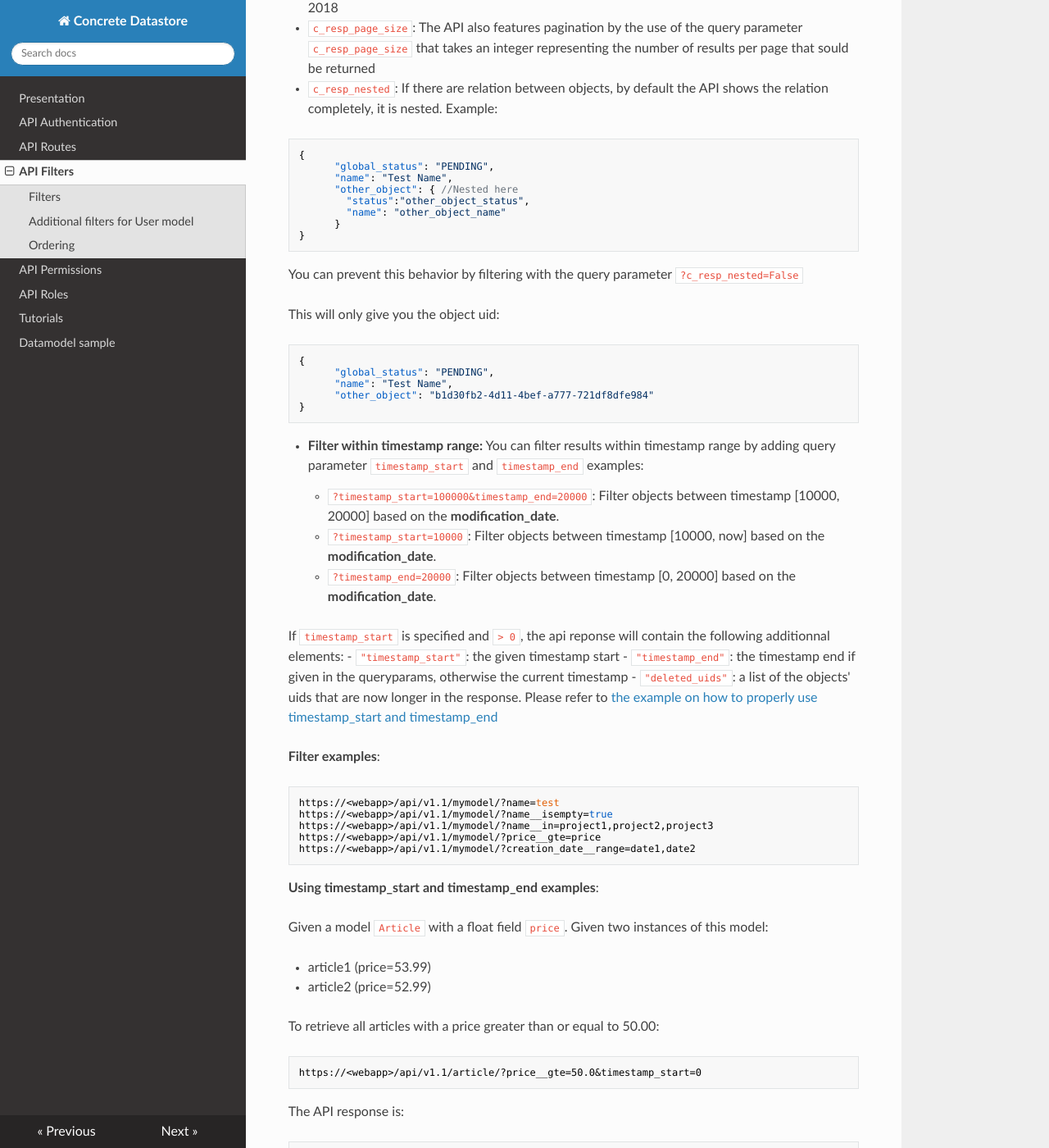
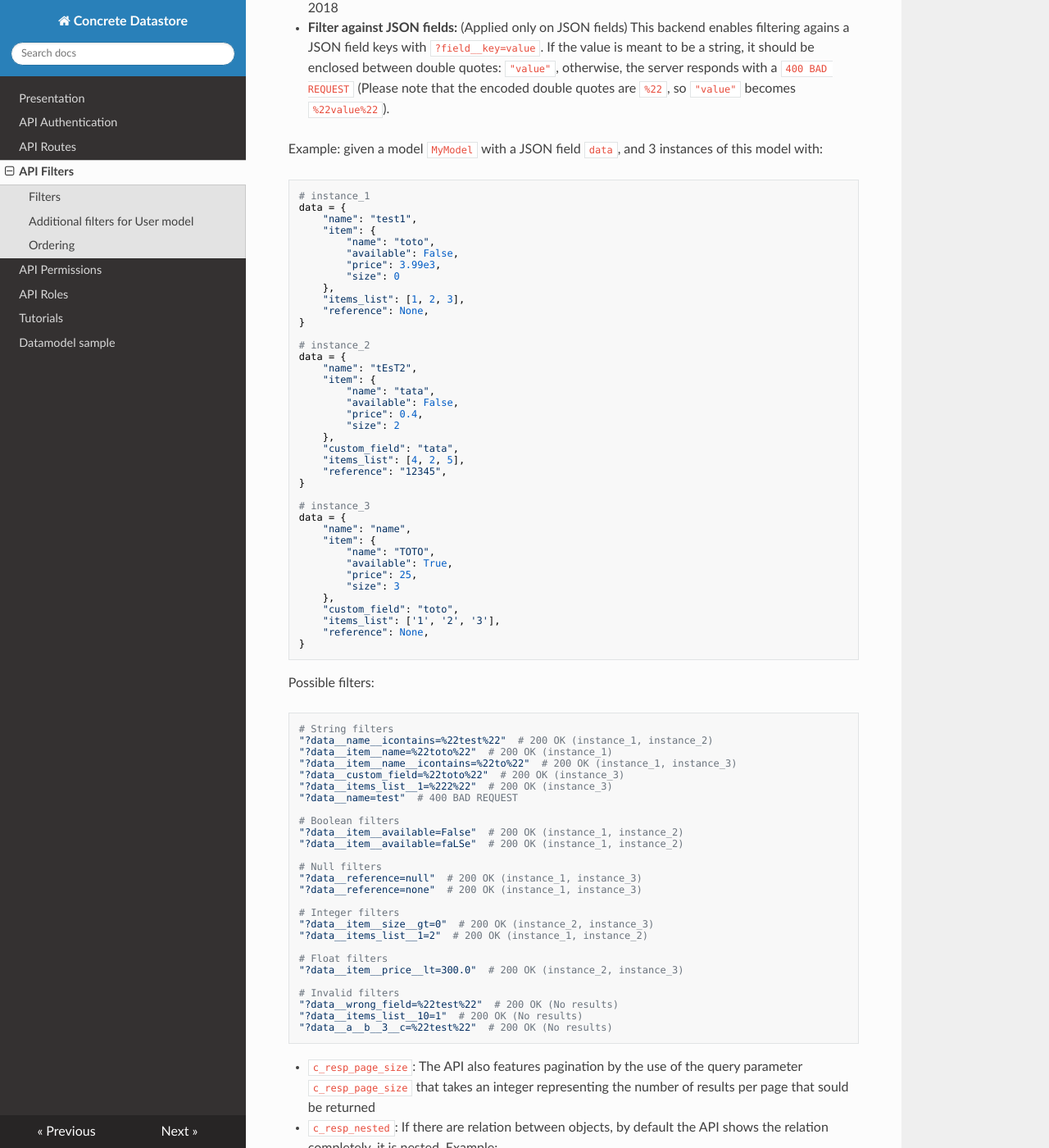
Before and after one commit to Netsach/concrete-datastore, an MkDocs documentation site: the page built from docs/filters.md, in a window 1280 px wide and 1400 px high, scrolled down 848 px. Shown: the whole window at 82% size. Built offline with MkDocs 1.6.1, drawn with Linux system fonts in a browser that asks for light colours; nearby versions of some CDN libraries.

Commit message:
Use double quotes to define a string on JSON filters

````diff
--- a/docs/filters.md
+++ b/docs/filters.md
@@ -20,6 +20,86 @@ example:
 
 - **Filter Supporting Range:** (Applied on DateTimeFields, DateFields, DecimalFields, IntegerFields and FloatFields) By adding the suffix `__range`:
 example: `?creation_date__range=2018-01-01,2018-12-31` returns all objects with creation date is between 1st Jan 2018 and 31st Dec 2018
+
+- **Filter against JSON fields:** (Applied only on JSON fields) This backend enables filtering agains a JSON field keys with `?field__key=value`. If the value is meant to be a string, it should be enclosed between double quotes: `"value"`, otherwise, the server responds with a `400 BAD REQUEST` (Please note that the encoded double quotes are `%22`, so `"value"` becomes `%22value%22`).
+
+Example: given a model `MyModel` with a JSON field `data`, and 3 instances of this model with:
+
+```python
+# instance_1
+data = {
+    "name": "test1",
+    "item": {
+        "name": "toto",
+        "available": False,
+        "price": 3.99e3,
+        "size": 0
+    },
+    "items_list": [1, 2, 3],
+    "reference": None,
+}
+
+# instance_2
+data = {
+    "name": "tEsT2",
+    "item": {
+        "name": "tata",
+        "available": False,
+        "price": 0.4,
+        "size": 2
+    },
+    "custom_field": "tata",
+    "items_list": [4, 2, 5],
+    "reference": "12345",
+}
+
+# instance_3
+data = {
+    "name": "name",
+    "item": {
+        "name": "TOTO",
+        "available": True,
+        "price": 25,
+        "size": 3
+    },
+    "custom_field": "toto",
+    "items_list": ['1', '2', '3'],
+    "reference": None,
+}
+```
+
+Possible filters:
+
+```python
+# String filters
+"?data__name__icontains=%22test%22"  # 200 OK (instance_1, instance_2)
+"?data__item__name=%22toto%22"  # 200 OK (instance_1)
+"?data__item__name__icontains=%22to%22"  # 200 OK (instance_1, instance_3)
+"?data__custom_field=%22toto%22"  # 200 OK (instance_3)
+"?data__items_list__1=%222%22"  # 200 OK (instance_3)
+"?data__name=test"  # 400 BAD REQUEST
+
+# Boolean filters
+"?data__item__available=False"  # 200 OK (instance_1, instance_2)
+"?data__item__available=faLSe"  # 200 OK (instance_1, instance_2)
+
+# Null filters
+"?data__reference=null"  # 200 OK (instance_1, instance_3)
+"?data__reference=none"  # 200 OK (instance_1, instance_3)
+
+# Integer filters
+"?data__item__size__gt=0"  # 200 OK (instance_2, instance_3)
+"?data__items_list__1=2"  # 200 OK (instance_1, instance_2)
+
+# Float filters
+"?data__item__price__lt=300.0"  # 200 OK (instance_2, instance_3)
+
+# Invalid filters
+"?data__wrong_field=%22test%22"  # 200 OK (No results)
+"?data__items_list__10=1"  # 200 OK (No results)
+"?data__a__b__3__c=%22test%22"  # 200 OK (No results)
+```
+
 
 - `c_resp_page_size`: The API also features pagination by the use of the query parameter `c_resp_page_size` that takes an integer representing the number of results per page that sould be returned
 - `c_resp_nested`: If there are relation between objects, by default the API shows the relation completely, it is nested.
````
Also changed, not shown: 2 other files.
